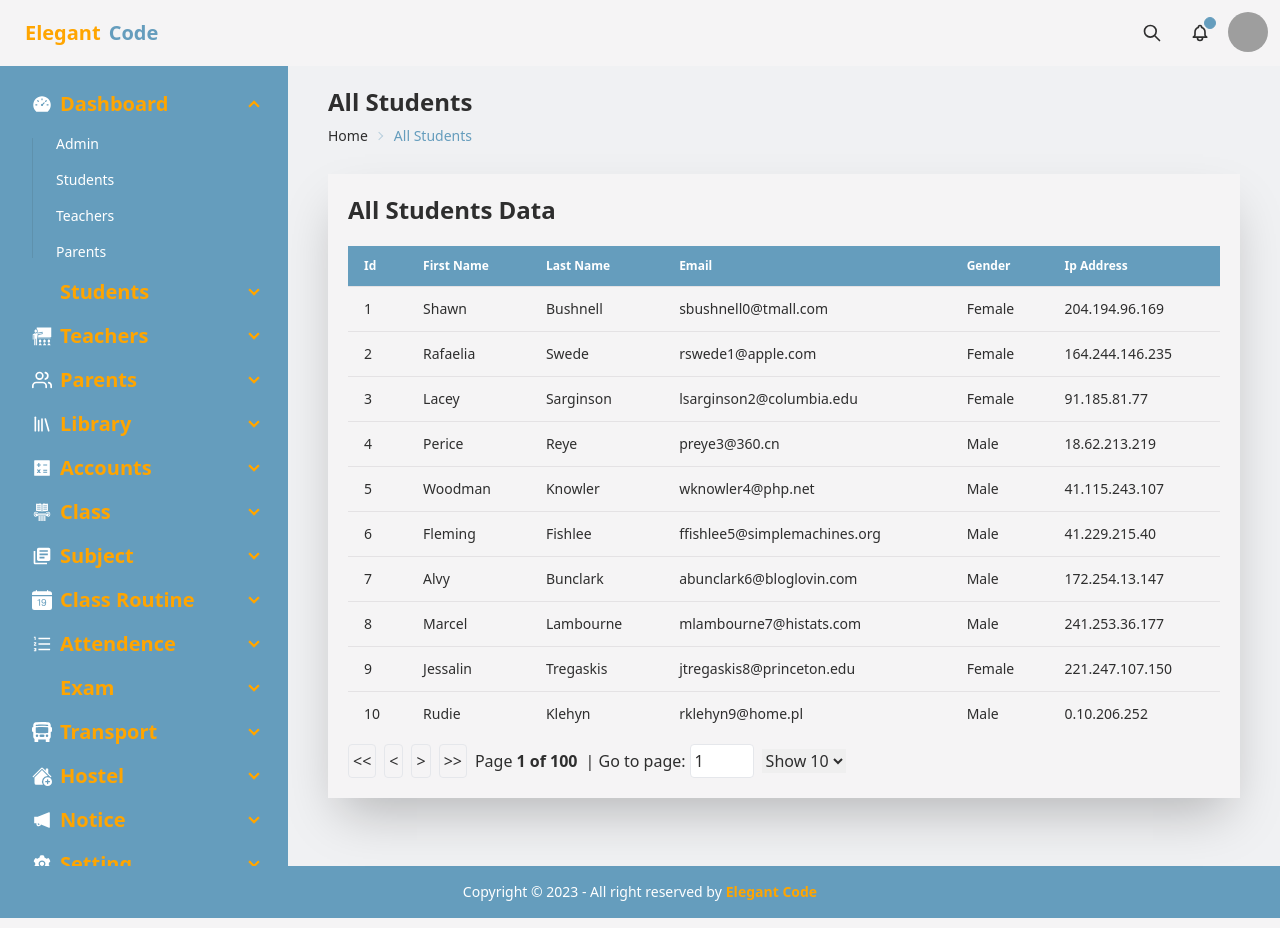
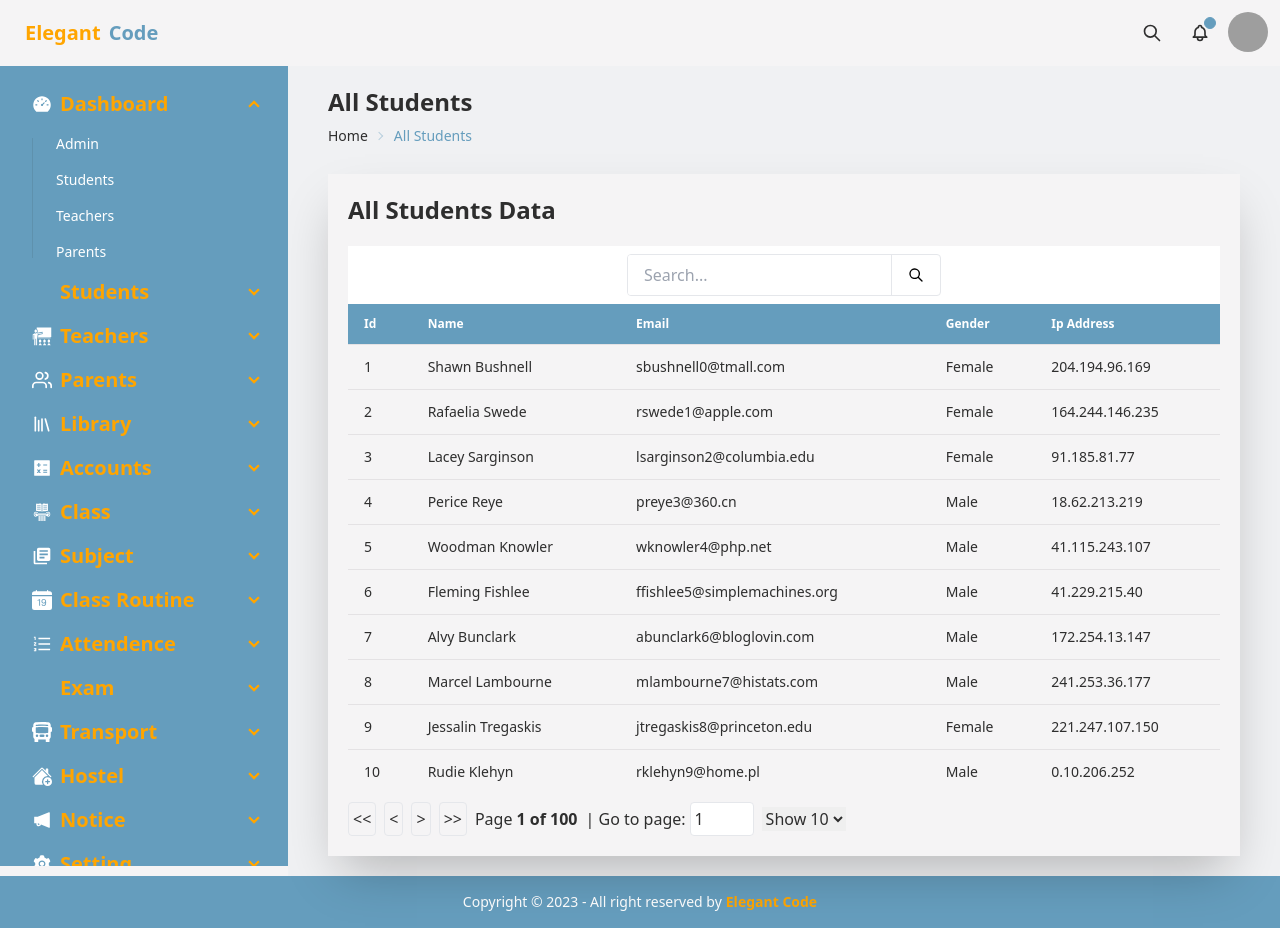
Before and after one commit to rhshuvo44/School-dashboard, a React (Vite) app: page /dashboard/all-students in a window 1280 px wide. Built offline with nearby package versions, Linux system fonts and the light colour scheme; grey boxes are pictures that could not be loaded; some icons are missing.

Commit message:
table with pagination ,filtering and shorting

```diff
--- a/src/component/DataTable.jsx
+++ b/src/component/DataTable.jsx
@@ -3,48 +3,14 @@ import {
   getCoreRowModel,
   getPaginationRowModel,
   useReactTable,
+  getSortedRowModel,
+  getFilteredRowModel,
 } from "@tanstack/react-table";
 import { useState } from "react";
-import makeData from "../../MOCK_DATA.json";
 
-// {
-//     "id": 1000,
-//     "first_name": "Janine",
-//     "last_name": "Raiment",
-//     "email": "jraimentrr@imdb.com",
-//     "gender": "Female",
-//     "ip_address": "82.65.206.1"
-//   }
-const defaultColumns = [
-  {
-    header: "Id",
-    accessorKey: "id",
-  },
-  {
-    header: "First Name",
-    accessorKey: "first_name",
-  },
-
-  {
-    header: "Last Name",
-    accessorKey: "last_name",
-  },
-  {
-    header: "Email",
-    accessorKey: "email",
-  },
-  {
-    header: "Gender",
-    accessorKey: "gender",
-  },
-  {
-    header: "Ip Address",
-    accessorKey: "ip_address",
-  },
-];
-const DataTable = () => {
-  const [data] = useState(makeData);
-  const [columns] = useState(() => [...defaultColumns]);
+const DataTable = ({ data, columns }) => {
+  const [sorting, setSorting] = useState([]);
+  const [filter, setFilter] = useState("");
 
   // Create the table and pass your options
   const table = useReactTable({
@@ -52,38 +18,63 @@ const DataTable = () => {
     columns,
     getCoreRowModel: getCoreRowModel(),
     getPaginationRowModel: getPaginationRowModel(),
+    getSortedRowModel: getSortedRowModel(),
+    getFilteredRowModel: getFilteredRowModel(),
+    state: {
+      sorting: sorting,
+      globalFilter: filter,
+    },
+    onSortingChange: setSorting,
+    onGlobalFilterChange: setFilter,
+    debugTable: true,
   });
 
-  // Manage your own state
-  const [state, setState] = useState(table.initialState);
-
-  // Override the state managers for the table to your own
-  table.setOptions((prev) => ({
-    ...prev,
-    state,
-    onStateChange: setState,
-    // These are just table options, so if things
-    // need to change based on your state, you can
-    // derive them here
-
-    // Just for fun, let's debug everything if the pageIndex
-    // is greater than 2
-    debugTable: state.pagination.pageIndex > 2,
-  }));
   return (
     <div className="overflow-x-auto">
+      <div className="font-sans text-black py-2 w-full bg-white flex items-center justify-center">
+        <div className="border rounded overflow-hidden flex">
+          <input
+            type="text"
+            className="px-4 py-2"
+            value={filter}
+            onChange={(e) => setFilter(e.target.value)}
+            placeholder="Search..."
+          />
+          <button className="flex items-center justify-center px-4 border-l">
+            <svg
+              className="h-4 w-4 text-grey-dark"
+              fill="currentColor"
+              xmlns="http://www.w3.org/2000/svg"
+              viewBox="0 0 24 24"
+            >
+              <path d="M16.32 14.9l5.39 5.4a1 1 0 0 1-1.42 1.4l-5.38-5.38a8 8 0 1 1 1.41-1.41zM10 16a6 6 0 1 0 0-12 6 6 0 0 0 0 12z" />
+            </svg>
+          </button>
+        </div>
+      </div>
+
       <table className="table">
         <thead className="bg-primary text-white">
           {table.getHeaderGroups().map((headerGroup) => (
             <tr key={headerGroup.id}>
               {headerGroup.headers.map((header) => (
-                <th key={header.id} colSpan={header.colSpan}>
+                <th
+                  onClick={header.column.getToggleSortingHandler()}
+                  key={header.id}
+                  colSpan={header.colSpan}
+                >
                   {header.isPlaceholder
                     ? null
                     : flexRender(
                         header.column.columnDef.header,
                         header.getContext()
                       )}
+                  {
+                    {
+                      asc: " 🔼",
+                      desc: " 🔽",
+                    }[header.column.getIsSorted() ?? null]
+                  }
                 </th>
               ))}
             </tr>
--- a/src/pages/student/AllStudents.jsx
+++ b/src/pages/student/AllStudents.jsx
@@ -1,13 +1,36 @@
 import Breadcrumbs from "../../component/Breadcrumbs";
 import DataTable from "../../component/DataTable";
+import data from "../../../MOCK_DATA.json";
 
+const columns = [
+  {
+    header: "Id",
+    accessorKey: "id",
+  },
+  {
+    header: "Name",
+    accessorFn: (row) => `${row.first_name} ${row.last_name}`,
+  },
+  {
+    header: "Email",
+    accessorKey: "email",
+  },
+  {
+    header: "Gender",
+    accessorKey: "gender",
+  },
+  {
+    header: "Ip Address",
+    accessorKey: "ip_address",
+  },
+];
 const AllStudents = () => {
   return (
     <div>
       <Breadcrumbs title="All Students" />
       <div className="bg-base-100 shadow-2xl p-5">
         <h1 className="text-2xl font-bold mb-5">All Students Data</h1>
-        <DataTable/>
+        <DataTable data={data} columns={columns} />
       </div>
     </div>
   );
```
